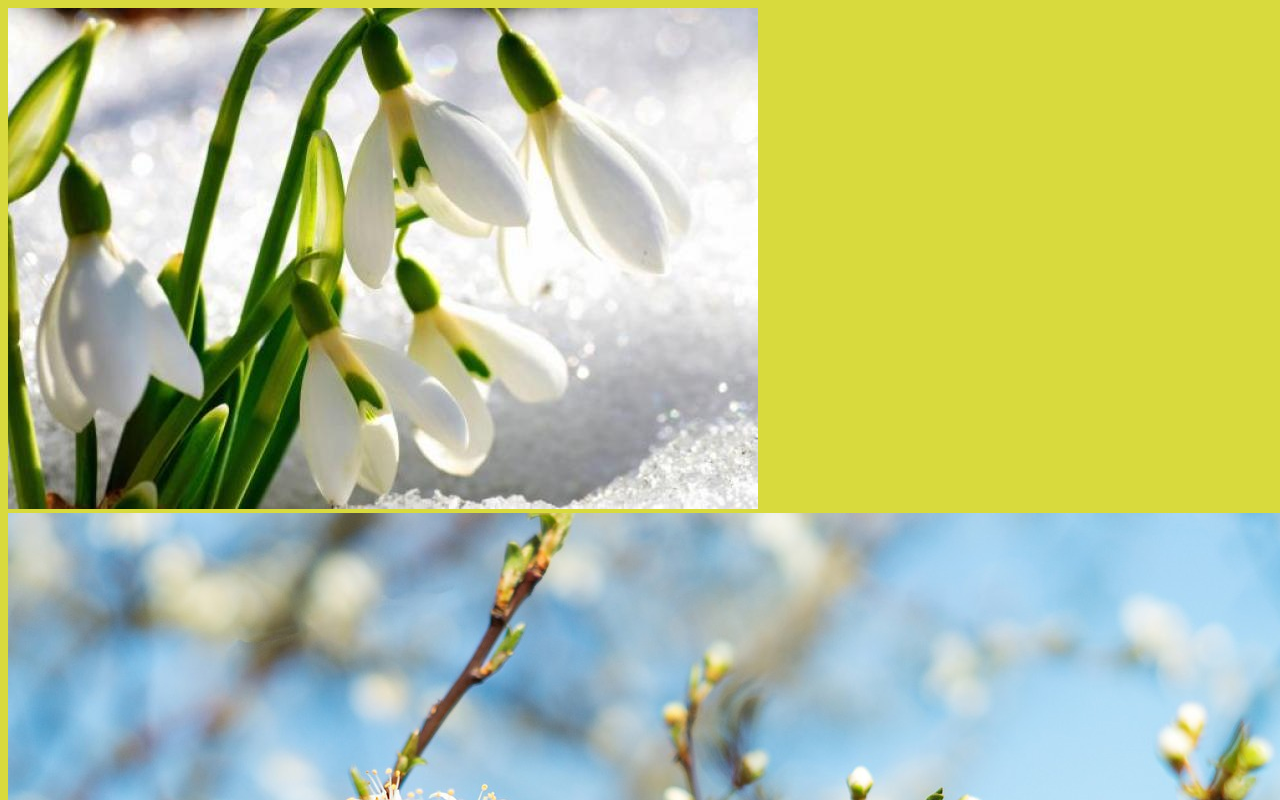
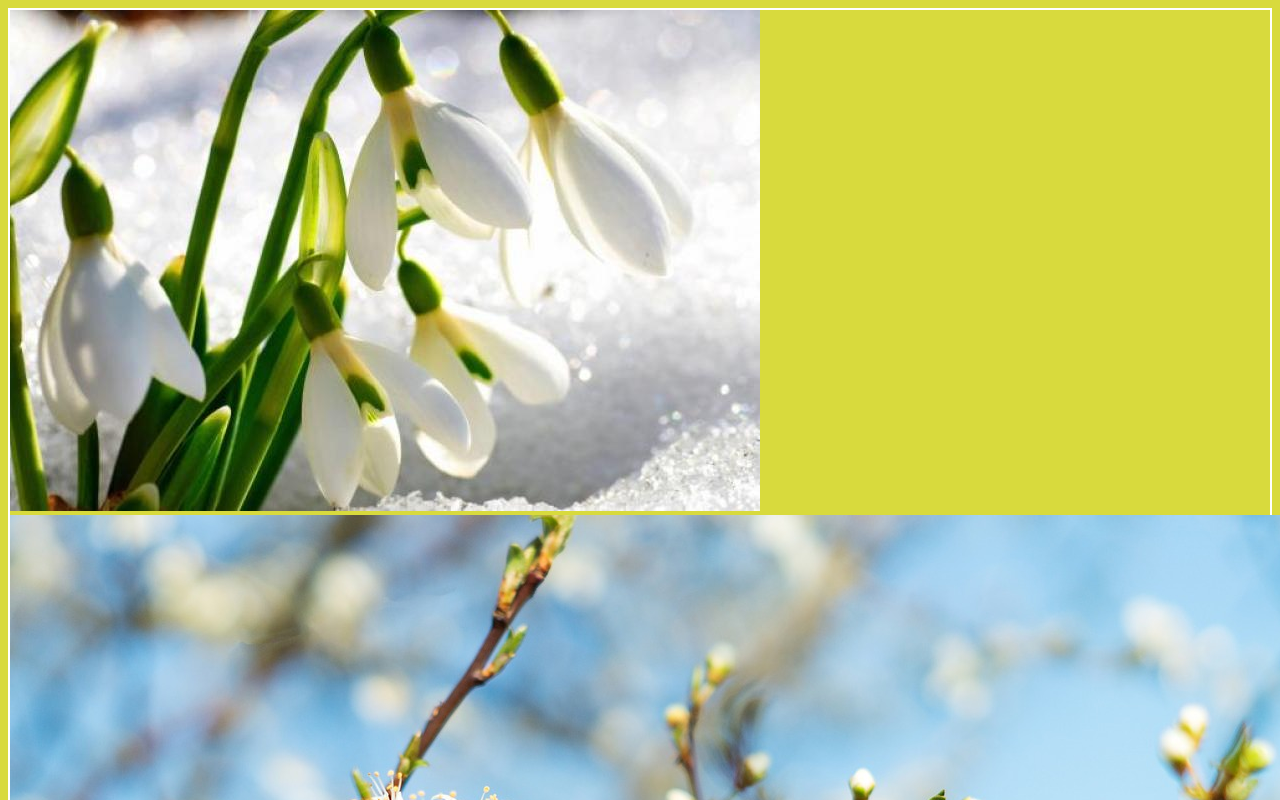
Before and after one commit to Juliannaluna/HW1-GIT, a plain HTML site: page index.html in a window 1280 px wide. Shown: the top 800 px of the page. Drawn offline with Linux system fonts and the light colour scheme.

Commit message:
added border for first div

```diff
--- a/index.html
+++ b/index.html
@@ -8,10 +8,13 @@
     <style type="text/css">
         body {
           background-color: #d8da3d }
+        .border {
+            border: 2px solid #fff;
+        }
     </style>
 </head>
 <body>
-   <div>
+   <div class="border">
        <img src="spring1.jpg" alt="spring1">
        <img src="spring2.jpg" alt="spring2">
    </div>
```
